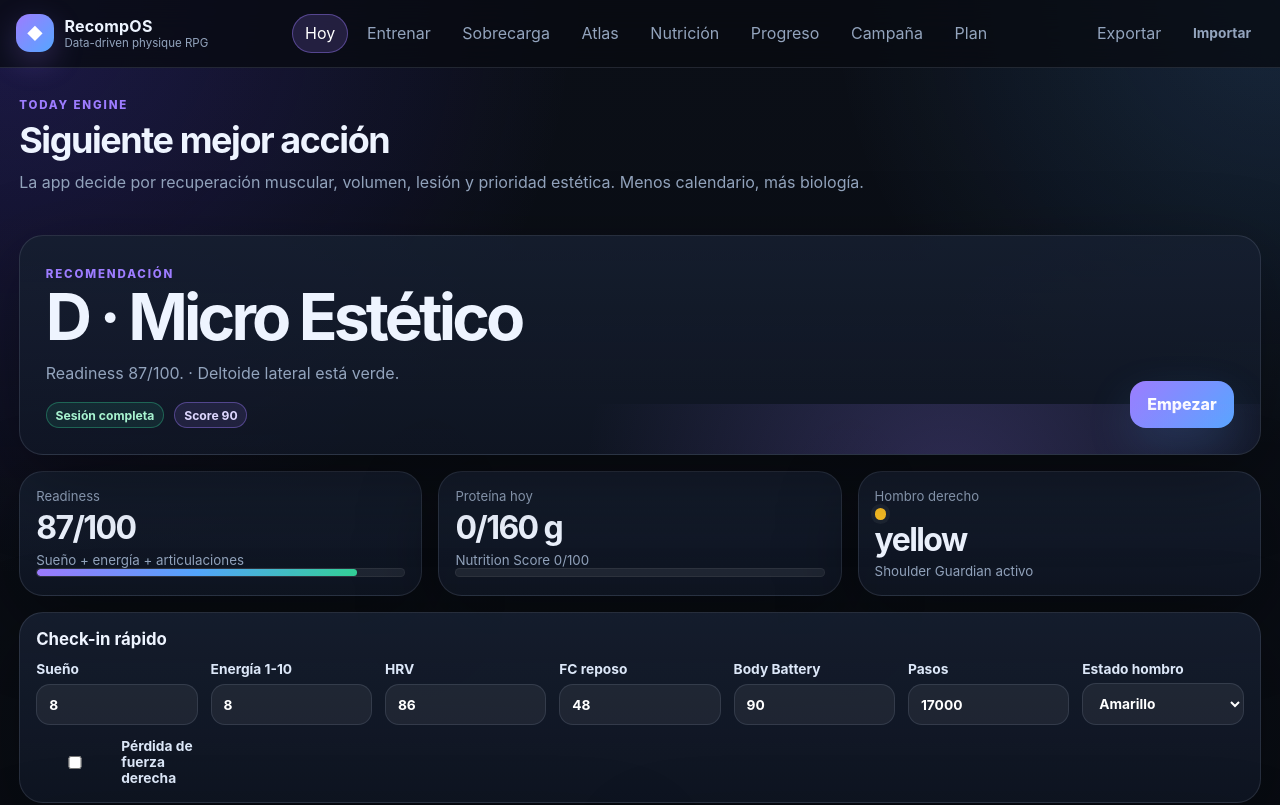
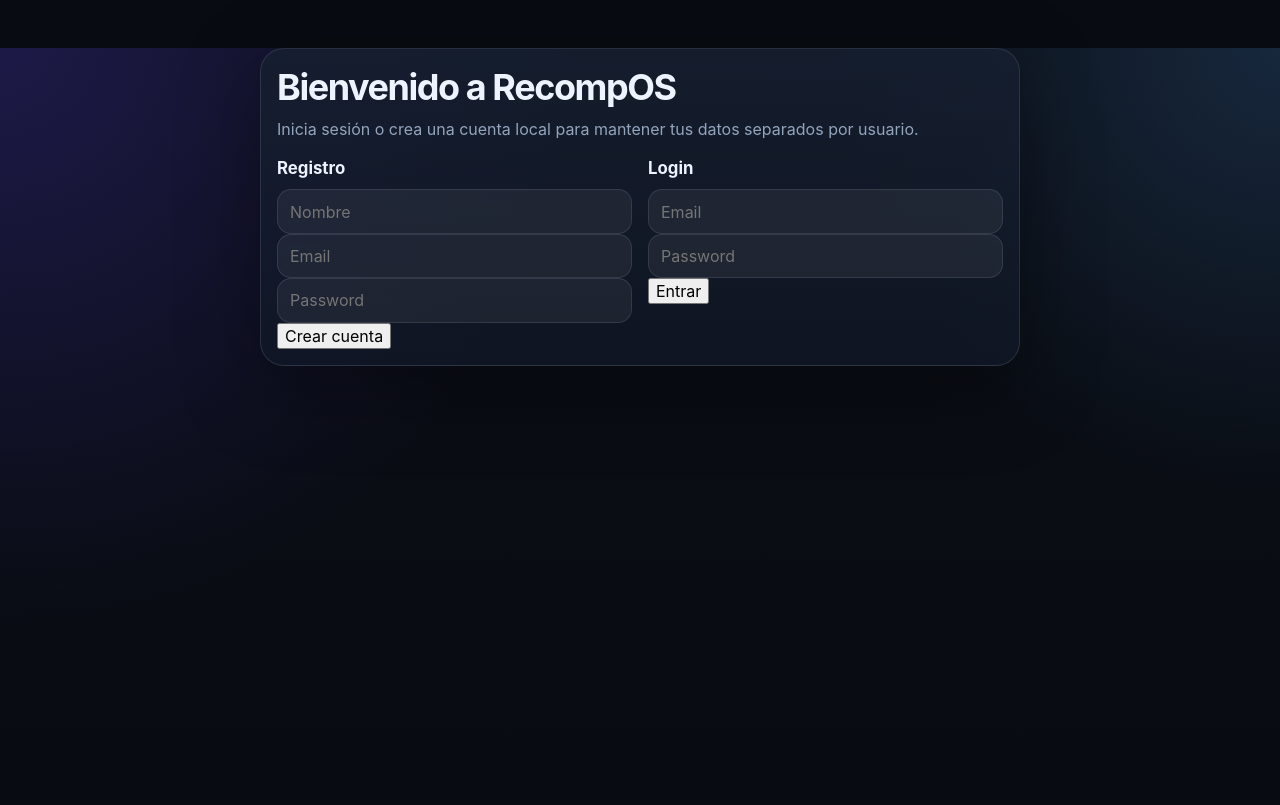
Before and after one commit to dacarpena/recompOS, a React (Vite) app: page / in a window 1280 px wide. Shown: the top 805 px of the page. Built offline with nearby package versions, Linux system fonts and the light colour scheme.

Commit message:
Add local auth and per-user storage isolation

```diff
--- a/src/App.tsx
+++ b/src/App.tsx
@@ -1,6 +1,7 @@
-import { useEffect, useState } from 'react';
+import { useEffect, useMemo, useState } from 'react';
 import { AppData, BodyMetric, DailyCheckin, MealLog, SessionType, WorkoutSession } from './types';
-import { addMeal, addMetric, addSession, exportData, importDataFile, loadData, saveData, upsertCheckin } from './lib/storage';
+import { addMeal, addMetric, addSession, exportData, getLegacyKey, importDataFile, keyForUser, loadData, readLegacyData, saveData, upsertCheckin } from './lib/storage';
+import { getCurrentUser, signIn, signOut, signUp, User } from './lib/auth';
 import { Today } from './components/Today';
 import { Workout } from './components/Workout';
 import { Atlas } from './components/Atlas';
@@ -9,27 +10,76 @@ import { Progress } from './components/Progress';
 import { Campaign } from './components/Campaign';
 import { Plan } from './components/Plan';
 import { Overload } from './components/Overload';
+import { Auth } from './components/Auth';
 
 type Tab = 'today' | 'train' | 'overload' | 'atlas' | 'nutrition' | 'progress' | 'campaign' | 'plan';
 
 export default function App() {
-  const [data, setData] = useState<AppData>(() => loadData());
+  const [user, setUser] = useState<User | null>(() => getCurrentUser());
+  const [data, setData] = useState<AppData | null>(null);
   const [tab, setTab] = useState<Tab>('today');
   const [initialWorkout, setInitialWorkout] = useState<SessionType>('A_PUSH');
 
-  useEffect(() => saveData(data), [data]);
+  useEffect(() => {
+    if (!user) {
+      setData(null);
+      setTab('today');
+      return;
+    }
+    setData(loadData(user.id));
+  }, [user]);
 
-  function handleSaveCheckin(checkin: DailyCheckin) { setData((d) => upsertCheckin(d, checkin)); }
-  function handleSaveSession(session: WorkoutSession) { setData((d) => addSession(d, session)); setTab('atlas'); }
-  function handleAddMeal(meal: MealLog) { setData((d) => addMeal(d, meal)); }
-  function handleAddMetric(metric: BodyMetric) { setData((d) => addMetric(d, metric)); }
+  useEffect(() => {
+    if (!user || !data) return;
+    saveData(user.id, data);
+  }, [user, data]);
+
+  const canImportLegacy = useMemo(() => {
+    if (!user || !readLegacyData()) return false;
+    return !localStorage.getItem(keyForUser(user.id));
+  }, [user]);
+
+  function handleSaveCheckin(checkin: DailyCheckin) { setData((d) => (d ? upsertCheckin(d, checkin) : d)); }
+  function handleSaveSession(session: WorkoutSession) { setData((d) => (d ? addSession(d, session) : d)); setTab('atlas'); }
+  function handleAddMeal(meal: MealLog) { setData((d) => (d ? addMeal(d, meal) : d)); }
+  function handleAddMetric(metric: BodyMetric) { setData((d) => (d ? addMetric(d, metric) : d)); }
   function startSession(type: string) { setInitialWorkout(type as SessionType); setTab('train'); }
 
   async function importFile(file?: File) {
-    if (!file) return;
-    const imported = await importDataFile(file);
+    if (!file || !user) return;
+    const imported = await importDataFile(user.id, file);
     setData(imported);
   }
+
+  function handleImportLegacy() {
+    if (!user) return;
+    const legacy = readLegacyData();
+    if (!legacy) return;
+    saveData(user.id, legacy);
+    setData(legacy);
+    localStorage.removeItem(getLegacyKey());
+  }
+
+  function handleSignOut() {
+    signOut();
+    setData(null);
+    setUser(null);
+  }
+
+  if (!user) {
+    return (
+      <Auth
+        currentUser={null}
+        onSignUp={(input) => setUser(signUp(input).user)}
+        onSignIn={(input) => setUser(signIn(input).user)}
+        onSignOut={handleSignOut}
+        canImportLegacy={false}
+        onImportLegacy={handleImportLegacy}
+      />
+    );
+  }
+
+  if (!data) return null;
 
   return (
     <div className="appShell">
@@ -49,11 +99,19 @@ export default function App() {
           <button className={tab === 'plan' ? 'active' : ''} onClick={() => setTab('plan')}>Plan</button>
         </nav>
         <div className="headerActions">
-          <button onClick={() => exportData(data)}>Exportar</button>
+          <button onClick={() => exportData(user.id, data)}>Exportar</button>
           <label className="importButton">Importar<input type="file" accept="application/json" onChange={(e) => importFile(e.target.files?.[0])} /></label>
         </div>
       </header>
       <main>
+        <Auth
+          currentUser={user}
+          onSignUp={() => undefined}
+          onSignIn={() => undefined}
+          onSignOut={handleSignOut}
+          canImportLegacy={canImportLegacy}
+          onImportLegacy={handleImportLegacy}
+        />
         {tab === 'today' && <Today data={data} onSaveCheckin={handleSaveCheckin} onStartSession={startSession} />}
         {tab === 'train' && <Workout data={data} initialType={initialWorkout} onSaveSession={handleSaveSession} />}
         {tab === 'overload' && <Overload data={data} />}
--- /dev/null
+++ b/src/components/Auth.tsx
@@ -0,0 +1,61 @@
+import { FormEvent, useState } from 'react';
+import { User } from '../lib/auth';
+
+interface AuthProps {
+  currentUser: User | null;
+  onSignUp: (input: { email: string; password: string; displayName: string }) => void;
+  onSignIn: (input: { email: string; password: string }) => void;
+  onSignOut: () => void;
+  canImportLegacy: boolean;
+  onImportLegacy: () => void;
+}
+
+export function Auth({ currentUser, onSignUp, onSignIn, onSignOut, canImportLegacy, onImportLegacy }: AuthProps) {
+  const [signUpData, setSignUpData] = useState({ email: '', password: '', displayName: '' });
+  const [signInData, setSignInData] = useState({ email: '', password: '' });
+
+  function submitSignUp(e: FormEvent) {
+    e.preventDefault();
+    onSignUp(signUpData);
+  }
+
+  function submitSignIn(e: FormEvent) {
+    e.preventDefault();
+    onSignIn(signInData);
+  }
+
+  if (!currentUser) {
+    return (
+      <div className="card" style={{ maxWidth: 760, margin: '3rem auto' }}>
+        <h2>Bienvenido a RecompOS</h2>
+        <p>Inicia sesión o crea una cuenta local para mantener tus datos separados por usuario.</p>
+        <div style={{ display: 'grid', gap: 16, gridTemplateColumns: '1fr 1fr' }}>
+          <form onSubmit={submitSignUp}>
+            <h3>Registro</h3>
+            <input placeholder="Nombre" value={signUpData.displayName} onChange={(e) => setSignUpData((s) => ({ ...s, displayName: e.target.value }))} />
+            <input placeholder="Email" type="email" value={signUpData.email} onChange={(e) => setSignUpData((s) => ({ ...s, email: e.target.value }))} />
+            <input placeholder="Password" type="password" value={signUpData.password} onChange={(e) => setSignUpData((s) => ({ ...s, password: e.target.value }))} />
+            <button type="submit">Crear cuenta</button>
+          </form>
+          <form onSubmit={submitSignIn}>
+            <h3>Login</h3>
+            <input placeholder="Email" type="email" value={signInData.email} onChange={(e) => setSignInData((s) => ({ ...s, email: e.target.value }))} />
+            <input placeholder="Password" type="password" value={signInData.password} onChange={(e) => setSignInData((s) => ({ ...s, password: e.target.value }))} />
+            <button type="submit">Entrar</button>
+          </form>
+        </div>
+      </div>
+    );
+  }
+
+  return (
+    <div className="card" style={{ padding: 12 }}>
+      <strong>{currentUser.displayName}</strong>
+      <small>{currentUser.email}</small>
+      <div style={{ display: 'flex', gap: 8, marginTop: 8 }}>
+        {canImportLegacy && <button onClick={onImportLegacy}>Importar datos previos a esta cuenta</button>}
+        <button onClick={onSignOut}>Cambiar de usuario / Cerrar sesión</button>
+      </div>
+    </div>
+  );
+}
--- /dev/null
+++ b/src/lib/auth.ts
@@ -0,0 +1,118 @@
+import { uid } from './format';
+
+const USERS_KEY = 'recomp-os-auth-users-v1';
+const SESSION_KEY = 'recomp-os-auth-session-v1';
+
+export interface User {
+  id: string;
+  email: string;
+  displayName: string;
+  createdAt: string;
+}
+
+export interface Session {
+  userId: string;
+  token: string;
+  local: boolean;
+  expiresAt?: string;
+}
+
+interface SignUpInput {
+  email: string;
+  password: string;
+  displayName: string;
+}
+
+interface SignInInput {
+  email: string;
+  password: string;
+}
+
+type StoredUser = User & { password: string };
+
+function loadUsers(): StoredUser[] {
+  const raw = localStorage.getItem(USERS_KEY);
+  if (!raw) return [];
+  try { return JSON.parse(raw) as StoredUser[]; } catch { return []; }
+}
+
+function saveUsers(users: StoredUser[]) {
+  localStorage.setItem(USERS_KEY, JSON.stringify(users));
+}
+
+export function getCurrentSession(): Session | null {
+  const raw = localStorage.getItem(SESSION_KEY);
+  if (!raw) return null;
+  try {
+    const session = JSON.parse(raw) as Session;
+    if (session.expiresAt && new Date(session.expiresAt).getTime() < Date.now()) {
+      localStorage.removeItem(SESSION_KEY);
+      return null;
+    }
+    return session;
+  } catch {
+    return null;
+  }
+}
+
+function saveSession(session: Session | null) {
+  if (!session) {
+    localStorage.removeItem(SESSION_KEY);
+    return;
+  }
+  localStorage.setItem(SESSION_KEY, JSON.stringify(session));
+}
+
+export function getCurrentUser(): User | null {
+  const session = getCurrentSession();
+  if (!session) return null;
+  const user = loadUsers().find((u) => u.id === session.userId);
+  if (!user) return null;
+  const { password: _password, ...safe } = user;
+  return safe;
+}
+
+export function signUp(input: SignUpInput): { user: User; session: Session } {
+  const email = input.email.trim().toLowerCase();
+  const displayName = input.displayName.trim();
+  const password = input.password;
+
+  if (!email || !displayName || !password) throw new Error('Completa todos los campos.');
+
+  const users = loadUsers();
+  if (users.some((u) => u.email === email)) throw new Error('Ese correo ya existe.');
+
+  const user: StoredUser = {
+    id: uid('user'),
+    email,
+    displayName,
+    createdAt: new Date().toISOString(),
+    password
+  };
+
+  users.push(user);
+  saveUsers(users);
+
+  const session: Session = { userId: user.id, token: uid('token'), local: true };
+  saveSession(session);
+
+  const { password: _password, ...safe } = user;
+  return { user: safe, session };
+}
+
+export function signIn(input: SignInInput): { user: User; session: Session } {
+  const email = input.email.trim().toLowerCase();
+  const users = loadUsers();
+  const user = users.find((u) => u.email === email && u.password === input.password);
+  if (!user) throw new Error('Credenciales inválidas.');
+
+  const session: Session = { userId: user.id, token: uid('token'), local: true };
+  saveSession(session);
+
+  const { password: _password, ...safe } = user;
+  return { user: safe, session };
+}
+
+export function signOut() {
+  saveSession(null);
+}
--- a/src/lib/storage.ts
+++ b/src/lib/storage.ts
@@ -1,7 +1,15 @@
 import { AppData, BodyMetric, DailyCheckin, MealLog, WorkoutSession } from '../types';
 import { dateKey, uid } from './format';
 
-const KEY = 'recomp-os-web-v1';
+const LEGACY_KEY = 'recomp-os-web-v1';
+
+export function keyForUser(userId: string): string {
+  return `${LEGACY_KEY}:${userId}`;
+}
+
+export function getLegacyKey(): string {
+  return LEGACY_KEY;
+}
 
 function initialData(): AppData {
   const today = dateKey();
@@ -33,8 +41,8 @@ function initialData(): AppData {
   };
 }
 
-export function loadData(): AppData {
-  const raw = localStorage.getItem(KEY);
+export function loadData(userId: string): AppData {
+  const raw = localStorage.getItem(keyForUser(userId));
   if (!raw) return initialData();
   try {
     const parsed = JSON.parse(raw) as AppData;
@@ -44,27 +52,29 @@ export function loadData(): AppData {
   }
 }
 
-export function saveData(data: AppData) {
+export function saveData(userId: string, data: AppData) {
   const payload = { ...data, updatedAt: new Date().toISOString() };
-  localStorage.setItem(KEY, JSON.stringify(payload));
+  localStorage.setItem(keyForUser(userId), JSON.stringify(payload));
 }
 
-export function exportData(data: AppData) {
+export function exportData(userId: string, data: AppData) {
   const blob = new Blob([JSON.stringify(data, null, 2)], { type: 'application/json' });
   const url = URL.createObjectURL(blob);
   const a = document.createElement('a');
   a.href = url;
-  a.download = `recomp-os-backup-${dateKey()}.json`;
+  a.download = `recomp-os-backup-${userId}-${dateKey()}.json`;
   a.click();
   URL.revokeObjectURL(url);
 }
 
-export function importDataFile(file: File): Promise<AppData> {
+export function importDataFile(userId: string, file: File): Promise<AppData> {
   return new Promise((resolve, reject) => {
     const reader = new FileReader();
     reader.onload = () => {
       try {
-        resolve(JSON.parse(String(reader.result)) as AppData);
+        const parsed = JSON.parse(String(reader.result)) as AppData;
+        saveData(userId, parsed);
+        resolve(parsed);
       } catch (err) {
         reject(err);
       }
@@ -72,6 +82,16 @@ export function importDataFile(file: File): Promise<AppData> {
     reader.onerror = reject;
     reader.readAsText(file);
   });
+}
+
+export function readLegacyData(): AppData | null {
+  const raw = localStorage.getItem(LEGACY_KEY);
+  if (!raw) return null;
+  try {
+    return JSON.parse(raw) as AppData;
+  } catch {
+    return null;
+  }
 }
 
 export function upsertCheckin(data: AppData, checkin: DailyCheckin): AppData {
```
